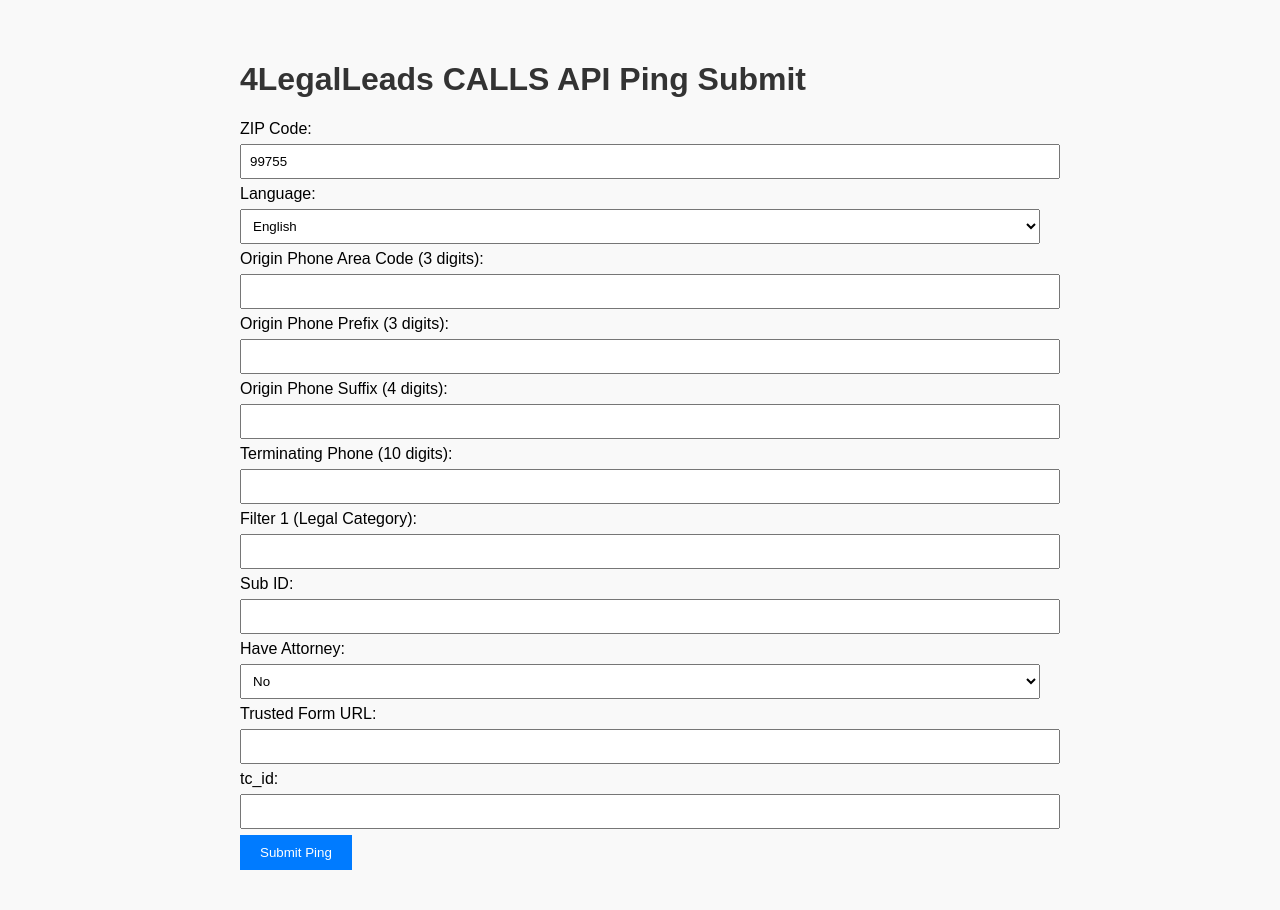
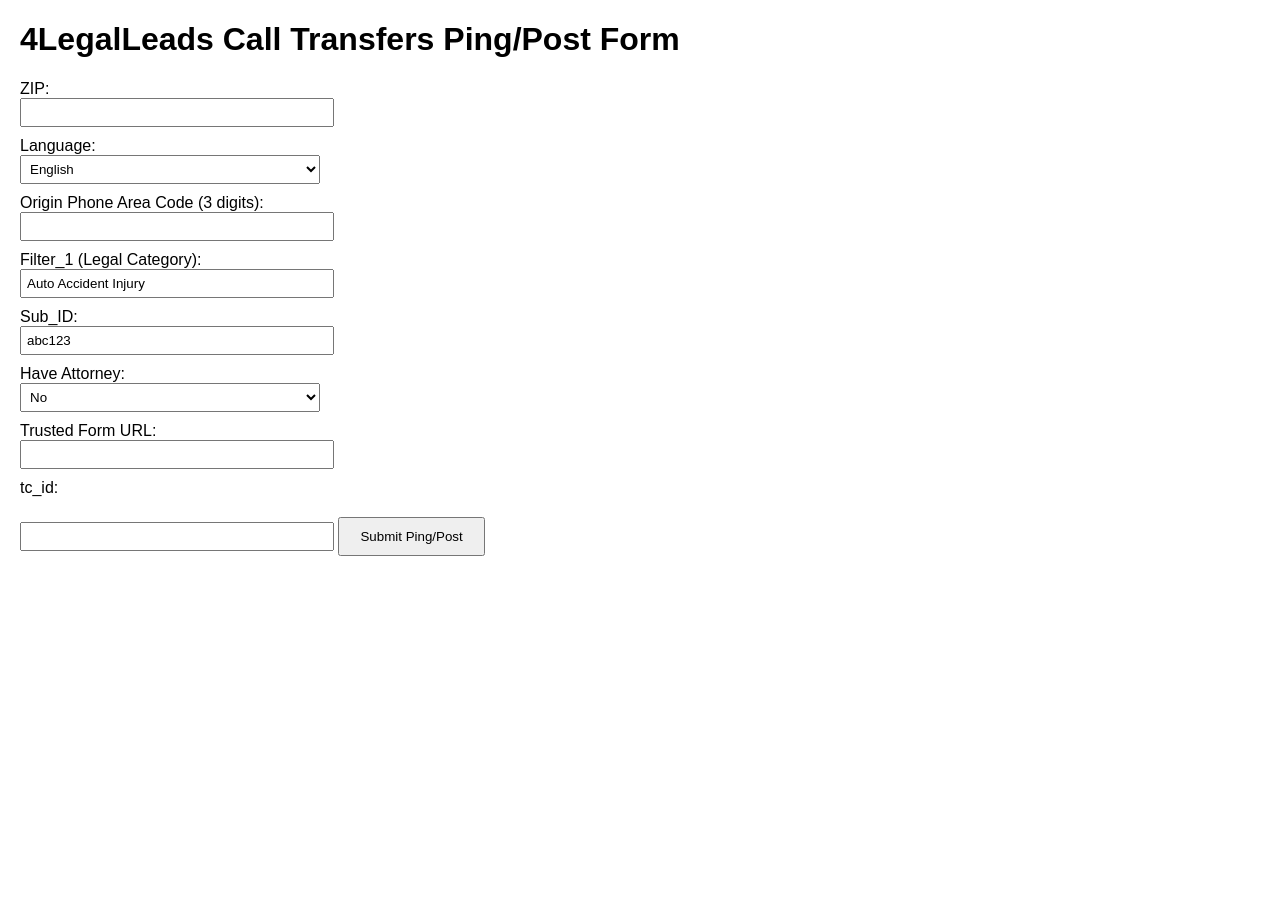
Before and after one commit to hadisatti105/4legalleads, a FastAPI app: page / in a window 1280 px wide. After the commit the page ends 556 px from the top, so only its background shows below. Run offline with FastAPI, Linux system fonts and the light colour scheme.

Commit message:
Final version with call spec updates

```diff
--- a/app.py
+++ b/app.py
@@ -1,3 +1,4 @@
+# app.py
 from fastapi import FastAPI, Form, Request
 from fastapi.responses import RedirectResponse
 from fastapi.templating import Jinja2Templates
@@ -10,89 +11,106 @@
 app = FastAPI()
 
 templates = Jinja2Templates(directory="templates")
+app.mount("/static", StaticFiles(directory="static"), name="static")
 
-# In-memory store for pings & posts (for /view/ page)
-PING_POST_STORE = {}
+# In-memory store for Ping/Post payloads
+ping_post_store = {}
 
 @app.get("/")
-def index(request: Request):
+def form_get(request: Request):
     return templates.TemplateResponse("index.html", {"request": request})
 
 @app.post("/submit")
-def submit(
+def form_post(
     request: Request,
-    zip_code: str = Form(...),
-    language: str = Form(...),
-    origin_area_code: str = Form(...),
-    origin_prefix: str = Form(...),
-    origin_suffix: str = Form(...),
-    terminating_phone: str = Form(...),
-    filter_1: str = Form(...),
-    sub_id: str = Form(...),
-    have_attorney: str = Form(...),
-    trusted_form_url: str = Form(...),
+    ZIP: str = Form(...),
+    Language: str = Form(...),
+    Origin_Phone_Area_Code: str = Form(...),
+    Filter_1: str = Form(...),
+    Sub_ID: str = Form(...),
+    Have_Attorney: str = Form(...),
+    Trusted_Form_URL: str = Form(...),
     tc_id: str = Form(...),
 ):
 
-    # Build Ping payload
-    payload = {
+    # Build PING payload
+    ping_payload = {
+        "Format": "JSON",
+        "Mode": "ping",
+        "Key": "a1598e131406605ba08ef7e9b5c0f7d3568b568d532ee38b32c1afe780a92716",
         "API_Action": "custom4llIprSubmitLeadWithComboCheck",
         "Match_With_Partner_ID": "20827",
         "TYPE": "9",
         "SRC": "DurationLKC120Transfer",
-        "ZIP": zip_code,
-        "Language": language,
+        "ZIP": ZIP,
+        "Language": Language,
         "Origin_Phone_Country_Code": "1",
-        "Origin_Phone_Area_Code": origin_area_code,
-        "Origin_Phone_Prefix": origin_prefix,
-        "Origin_Phone_Suffix": origin_suffix,
+        "Origin_Phone_Area_Code": Origin_Phone_Area_Code,
         "Terminating_Phone_Country_Code": "1",
-        "Terminating_Phone": terminating_phone,
-        "Filter_1": filter_1,
+        "Terminating_Phone": "2534870338",
+        "Filter_1": Filter_1,
         "Return_Best_Price": "1",
-        "Sub_ID": sub_id,
-        "Have_Attorney": have_attorney,
-        "Trusted_Form_URL": trusted_form_url,
+        "Sub_ID": Sub_ID,
+        "Have_Attorney": Have_Attorney,
+        "Trusted_Form_URL": Trusted_Form_URL,
         "tc_id": tc_id,
-        "Key": "a1598e131406605ba08ef7e9b5c0f7d3568b568d532ee38b32c1afe780a92716",
-        "Format": "JSON",
-        "Mode": "ping"
     }
 
-    # Send Ping request
+    # Send Ping
     ping_response = requests.post(
-        "https://leads.4legalleads.com/new_api/api.php",
-        data=payload
+        "https://leads.4legalleads.com/new_api/api.php", data=ping_payload
     )
-    try:
-        ping_json = ping_response.json()
-    except:
-        ping_json = {"error": "Invalid JSON response"}
 
-    # Save Ping payload + response
+    ping_response_json = ping_response.json()
+
+    # If Matched, do POST
+    lead_id = ping_response_json.get("response", {}).get("lead_id")
+    post_response_json = {}
+    if ping_response_json.get("response", {}).get("status") == "Matched" and lead_id:
+        post_payload = ping_payload.copy()
+        post_payload["Mode"] = "post"
+        post_payload["Lead_ID"] = lead_id
+
+        post_response = requests.post(
+            "https://leads.4legalleads.com/new_api/api.php", data=post_payload
+        )
+        post_response_json = post_response.json()
+
+    # Save the transaction for /view page
     record_id = str(uuid.uuid4())
-    PING_POST_STORE[record_id] = {
-        "ping_payload": payload,
-        "ping_response": ping_json
+    ping_post_store[record_id] = {
+        "ping_payload": ping_payload,
+        "ping_response": ping_response_json,
+        "post_payload": post_payload if lead_id else {},
+        "post_response": post_response_json,
     }
 
-    # Redirect to /view/ page
     return RedirectResponse(url=f"/view/{record_id}", status_code=302)
 
 @app.get("/view/{record_id}")
-def view(request: Request, record_id: str):
-    record = PING_POST_STORE.get(record_id)
+def view_record(request: Request, record_id: str):
+    record = ping_post_store.get(record_id)
     if not record:
-        return templates.TemplateResponse("view.html", {
+        return templates.TemplateResponse(
+            "view.html",
+            {
+                "request": request,
+                "ping_payload": {},
+                "ping_response": {},
+                "post_payload": {},
+                "post_response": {},
+                "record_id": record_id,
+            },
+        )
+
+    return templates.TemplateResponse(
+        "view.html",
+        {
             "request": request,
+            "ping_payload": record["ping_payload"],
+            "ping_response": record["ping_response"],
+            "post_payload": record["post_payload"],
+            "post_response": record["post_response"],
             "record_id": record_id,
-            "ping_payload": None,
-            "ping_response": None
-        })
-
-    return templates.TemplateResponse("view.html", {
-        "request": request,
-        "record_id": record_id,
-        "ping_payload": json.dumps(record["ping_payload"], indent=4),
-        "ping_response": json.dumps(record["ping_response"], indent=4)
-    })
+        },
+    )
--- a/render.yaml
+++ b/render.yaml
@@ -2,6 +2,7 @@
   - type: web
     name: 4legalleads-app
     env: python
-    plan: free
-    buildCommand: ""
+    branch: main
+    region: oregon
+    buildCommand: pip install -r requirements.txt
     startCommand: uvicorn app:app --host 0.0.0.0 --port 10000
--- a/templates/index.html
+++ b/templates/index.html
@@ -1,60 +1,50 @@
+<!-- templates/index.html -->
 <!DOCTYPE html>
-<html lang="en">
+<html>
 <head>
-    <meta charset="UTF-8" />
-    <title>4LegalLeads CALLS API Ping Submit</title>
+    <title>4LegalLeads Ping/Post Form</title>
     <style>
-        body { font-family: Arial, sans-serif; max-width: 800px; margin: 20px auto; padding: 20px; background: #f9f9f9; }
-        input, select { width: 100%; padding: 8px; margin: 6px 0; }
-        button { padding: 10px 20px; background: #007bff; color: #fff; border: none; cursor: pointer; }
-        button:hover { background: #0056b3; }
-        h1 { color: #333; }
+        body { font-family: Arial, sans-serif; margin: 20px; }
+        label { display: block; margin-top: 10px; }
+        input, select { width: 300px; padding: 5px; }
+        button { margin-top: 20px; padding: 10px 20px; }
     </style>
 </head>
 <body>
-    <h1>4LegalLeads CALLS API Ping Submit</h1>
+    <h1>4LegalLeads Call Transfers Ping/Post Form</h1>
     <form method="post" action="/submit">
-        <label>ZIP Code:</label>
-        <input type="text" name="zip_code" value="99755" required>
+        <label>ZIP:</label>
+        <input type="text" name="ZIP" required>
 
         <label>Language:</label>
-        <select name="language">
+        <select name="Language" required>
             <option value="English">English</option>
             <option value="Spanish">Spanish</option>
         </select>
 
         <label>Origin Phone Area Code (3 digits):</label>
-        <input type="text" name="origin_area_code" required>
+        <input type="text" name="Origin_Phone_Area_Code" required>
 
-        <label>Origin Phone Prefix (3 digits):</label>
-        <input type="text" name="origin_prefix">
+        <label>Filter_1 (Legal Category):</label>
+        <input type="text" name="Filter_1" required value="Auto Accident Injury">
 
-        <label>Origin Phone Suffix (4 digits):</label>
-        <input type="text" name="origin_suffix">
-
-        <label>Terminating Phone (10 digits):</label>
-        <input type="text" name="terminating_phone" required>
-
-        <label>Filter 1 (Legal Category):</label>
-        <input type="text" name="filter_1" required>
-
-        <label>Sub ID:</label>
-        <input type="text" name="sub_id" required>
+        <label>Sub_ID:</label>
+        <input type="text" name="Sub_ID" required value="abc123">
 
         <label>Have Attorney:</label>
-        <select name="have_attorney">
+        <select name="Have_Attorney" required>
             <option value="No">No</option>
             <option value="Yes">Yes</option>
             <option value="Yes, but I want a new lawyer">Yes, but I want a new lawyer</option>
         </select>
 
         <label>Trusted Form URL:</label>
-        <input type="text" name="trusted_form_url" required>
+        <input type="text" name="Trusted_Form_URL" required>
 
         <label>tc_id:</label>
         <input type="text" name="tc_id" required>
 
-        <button type="submit">Submit Ping</button>
+        <button type="submit">Submit Ping/Post</button>
     </form>
 </body>
 </html>
```
Also changed, not shown: templates/view.html (+19 -19 lines).
